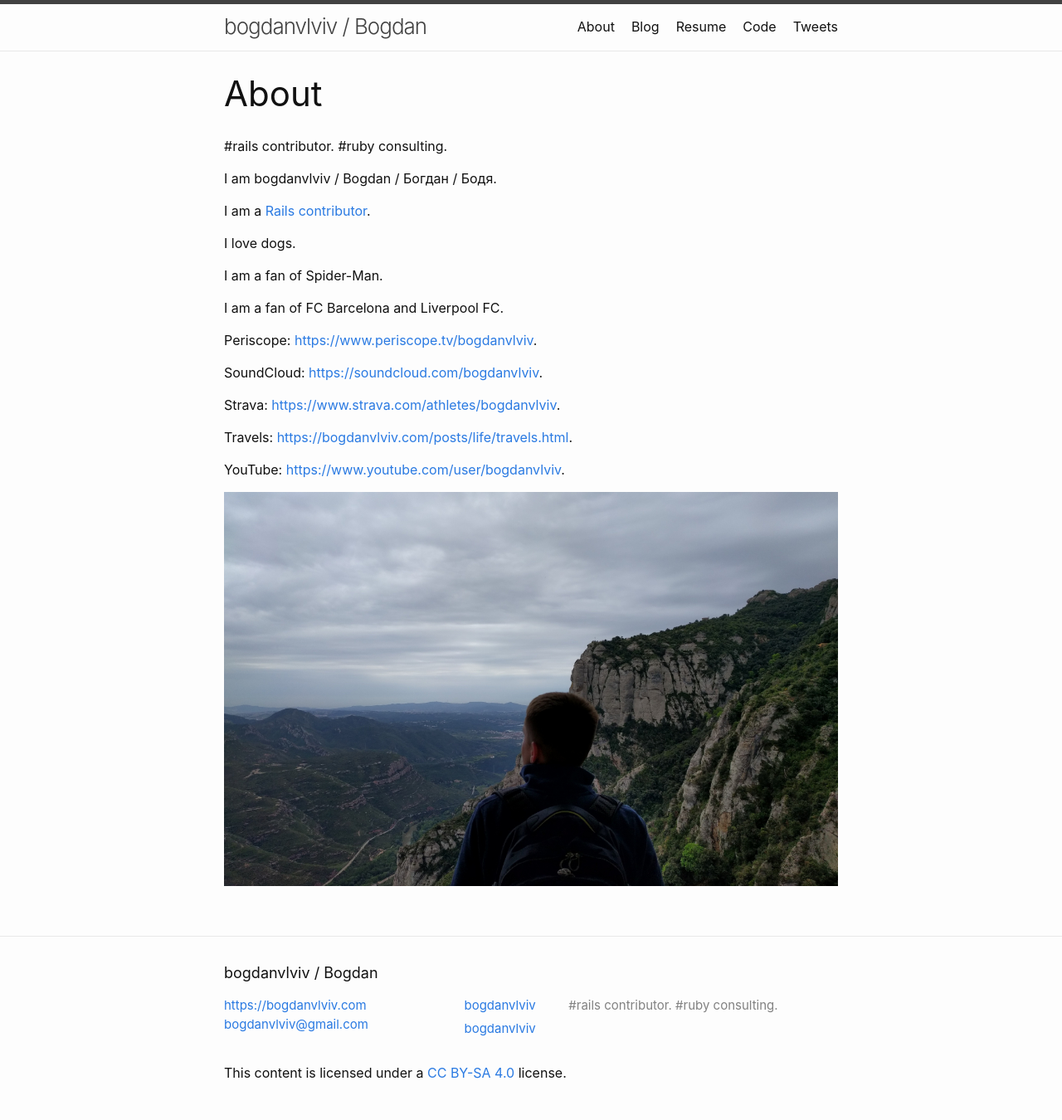
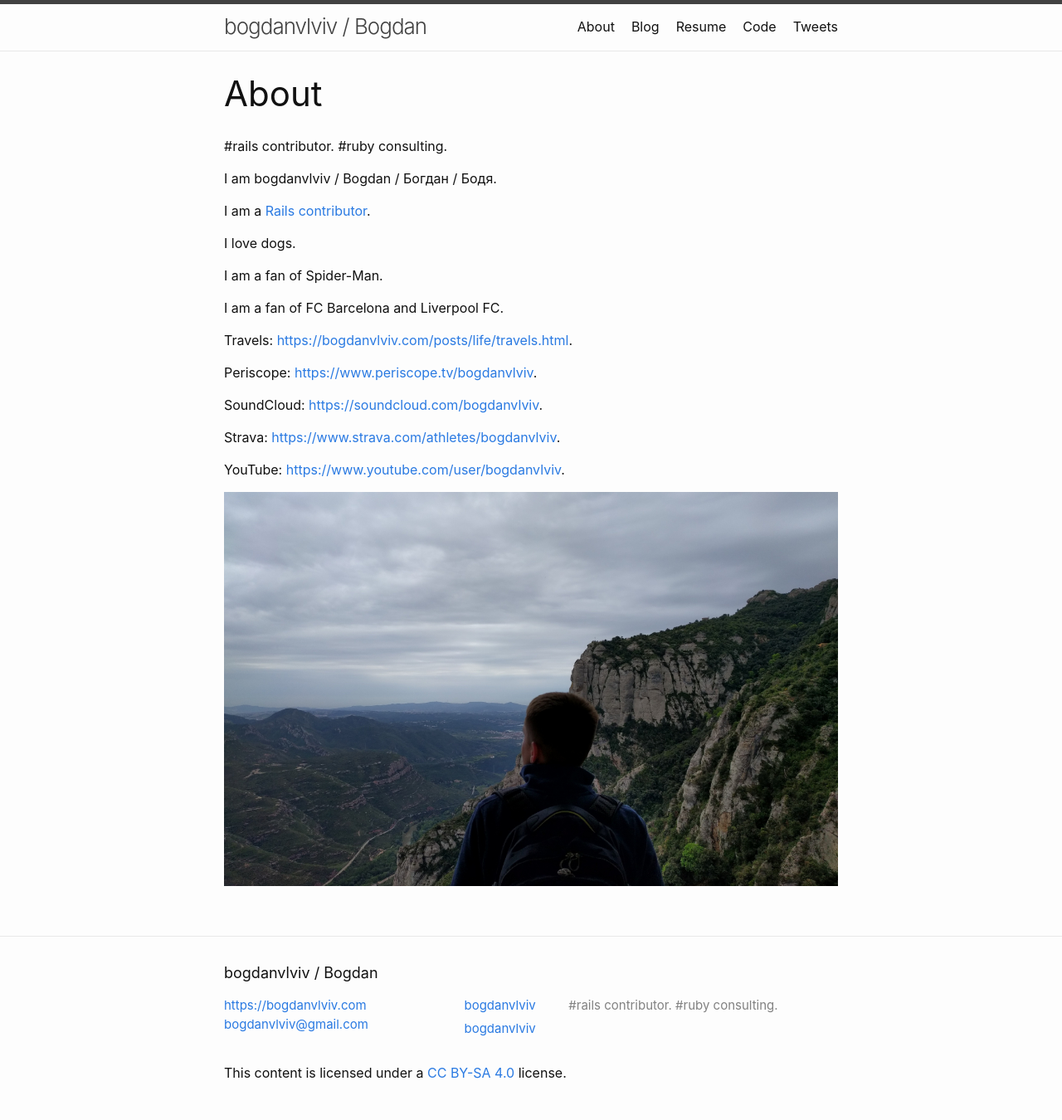
Before and after one commit to crowdpro3/bogdanvlviv.github.io, a Jekyll site: the page built from about.html, in a window 1280 px wide. Shown: the whole page at 83% size. Built offline with Jekyll 4.4.1, drawn with Linux system fonts in a browser that asks for light colours.

Commit message:
Move travels above SM links

```diff
--- a/about.html
+++ b/about.html
@@ -28,6 +28,10 @@ permalink: /about.html
 </p>
 
 <p>
+  Travels: <a href="{{ "/posts/life/travels.html" | absolute_url }}" target="_blank">{{ "/posts/life/travels.html" | absolute_url }}</a>.
+</p>
+
+<p>
   Periscope: <a href="https://www.periscope.tv/bogdanvlviv" target="_blank">https://www.periscope.tv/bogdanvlviv</a>.
 </p>
 
@@ -40,10 +44,6 @@ permalink: /about.html
 </p>
 
 <p>
-  Travels: <a href="{{ "/posts/life/travels.html" | absolute_url }}" target="_blank">{{ "/posts/life/travels.html" | absolute_url }}</a>.
-</p>
-
-<p>
   YouTube: <a href="https://www.youtube.com/user/bogdanvlviv" target="_blank">https://www.youtube.com/user/bogdanvlviv</a>.
 </p>
 
```
